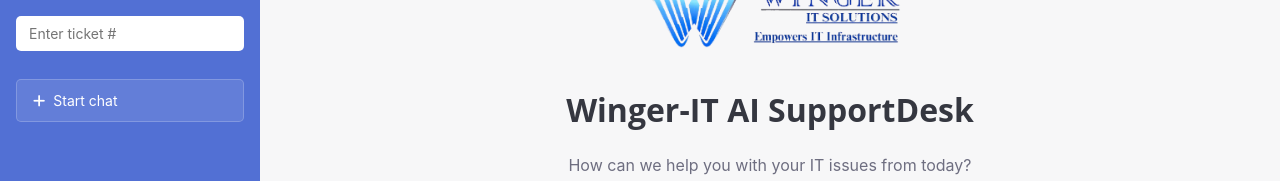
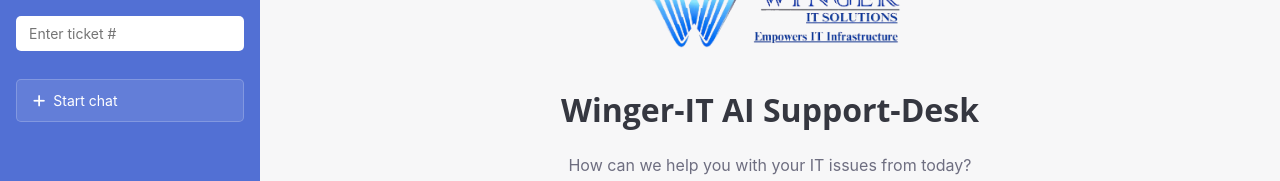
Before and after one commit to nithinrash/cidcd, a plain HTML site: page frontend/index.html in a window 1280 px wide. Shown: the part 113-294 px from the top of the page. Drawn offline with Linux system fonts and the light colour scheme.

Commit message:
Update index.html

```diff
--- a/frontend/index.html
+++ b/frontend/index.html
@@ -60,7 +60,7 @@
 
             <div class="welcome-container" id="welcome-container">
                 <img src="logo.png" alt="Winger IT Logo" class="logo-img2">
-                <h2>Winger-IT AI SupportDesk</h2>
+                <h2>Winger-IT AI Support-Desk</h2>
                 <p>How can we help you with your IT issues from today?</p>
 
                 <div class="features-grid">
```
